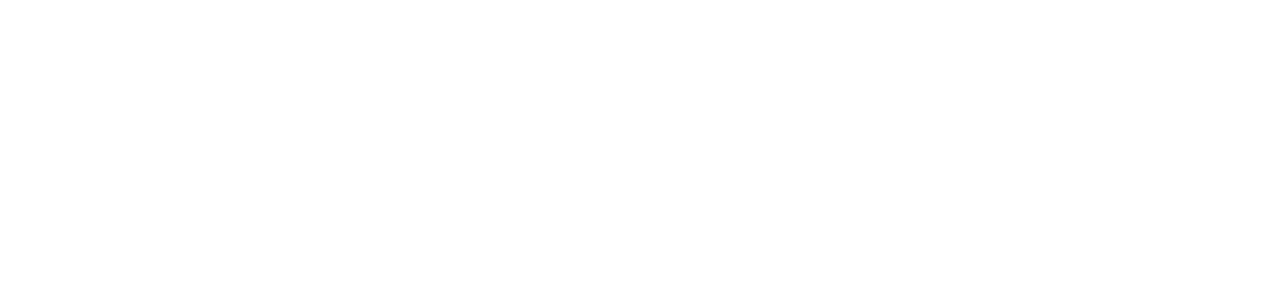
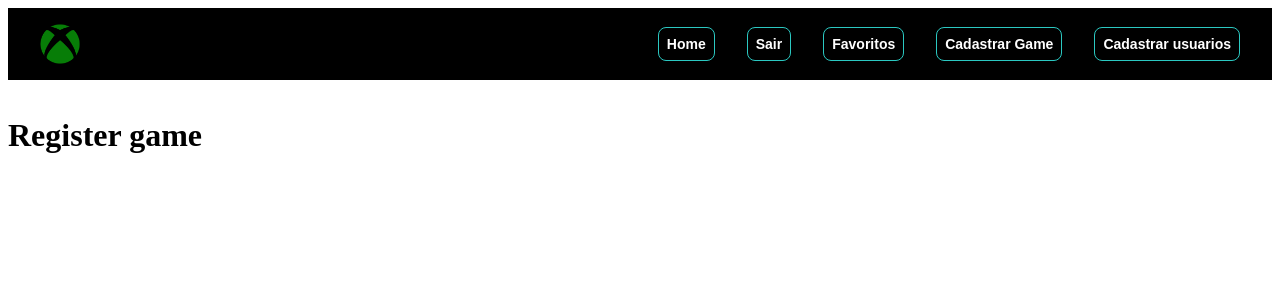
Before and after one commit to DanielSiilva/xbox-live, a React (Vite) app: page /registerGame in a window 1280 px wide. Before the commit this address had no page. Shown: the top 300 px of the page. Built offline with nearby package versions, Linux system fonts and the light colour scheme.

Commit message:
Feat: adicionado pagina de RegisterGame a rota

```diff
--- a/src/Router/Routes.tsx
+++ b/src/Router/Routes.tsx
@@ -4,6 +4,8 @@
 import { Home } from "../pages/Home";
 import { CreateUse } from "../pages/CreateUser";
 import { FavoritePage } from "../pages/Favorites";
+import { RegisterGame } from "../pages/RegisterGame";
+
 
 
 
@@ -18,6 +20,7 @@
                 <Route  path="/home" element ={<Home/>} />
                 <Route  path="/createUser" element ={<CreateUse/>} />
                 <Route  path="/favoritePage" element ={<FavoritePage/>} />
+                <Route  path="/registerGame" element ={<RegisterGame/>} />
             </Route>
 
         </Routes>
--- a/src/components/Header/index.tsx
+++ b/src/components/Header/index.tsx
@@ -16,6 +16,10 @@
 
     const navigate = useNavigate()
 
+    function handleHome(){
+        navigate('/home')
+    }
+
     function handleLogout(){
         logout()
         navigate('/')
@@ -26,6 +30,10 @@
         navigate('/favoritePage')
     }
 
+    function handleToRegisterGamePage(){
+        navigate('/registerGame')
+    }
+
 
     return (
         <Container>
@@ -33,14 +41,28 @@
 
             <NavContainer>
                 <Button
+                    onClick={handleHome}
+                >
+                    Home
+                </Button>
+
+                <Button
                     onClick={handleLogout}
-                    > Sair
+                >
+                    Sair
                 </Button>
 
                 <Button
                     onClick={handleToFavoritePage}
-                > Favoritos</Button>
-                <Button> Cadastrar</Button>
+                >
+                    Favoritos
+                </Button>
+
+                <Button
+                    onClick={handleToRegisterGamePage}
+                >
+                    Cadastrar Game
+                </Button>
                 <Button> Cadastrar usuarios</Button>
             </NavContainer>
         </Container>
--- /dev/null
+++ b/src/pages/RegisterGame/index.tsx
@@ -0,0 +1,22 @@
+
+import { Header } from '../../components/Header'
+
+import {
+    Container,
+    Content
+} from './styles'
+
+
+export function RegisterGame (){
+
+
+    return (
+        <Container>
+            <Header />
+
+            <Content>
+                <h1>Register game</h1>
+            </Content>
+        </Container>
+    )
+}
--- /dev/null
+++ b/src/pages/RegisterGame/styles.ts
@@ -0,0 +1,15 @@
+import styled from "styled-components";
+
+
+export const Container = styled.div`
+    display: flex;
+    flex-direction: column;
+    gap: 1rem;
+
+`
+
+export const Content = styled.div`
+    display: flex;
+    flex-direction: column;
+
+`
```
